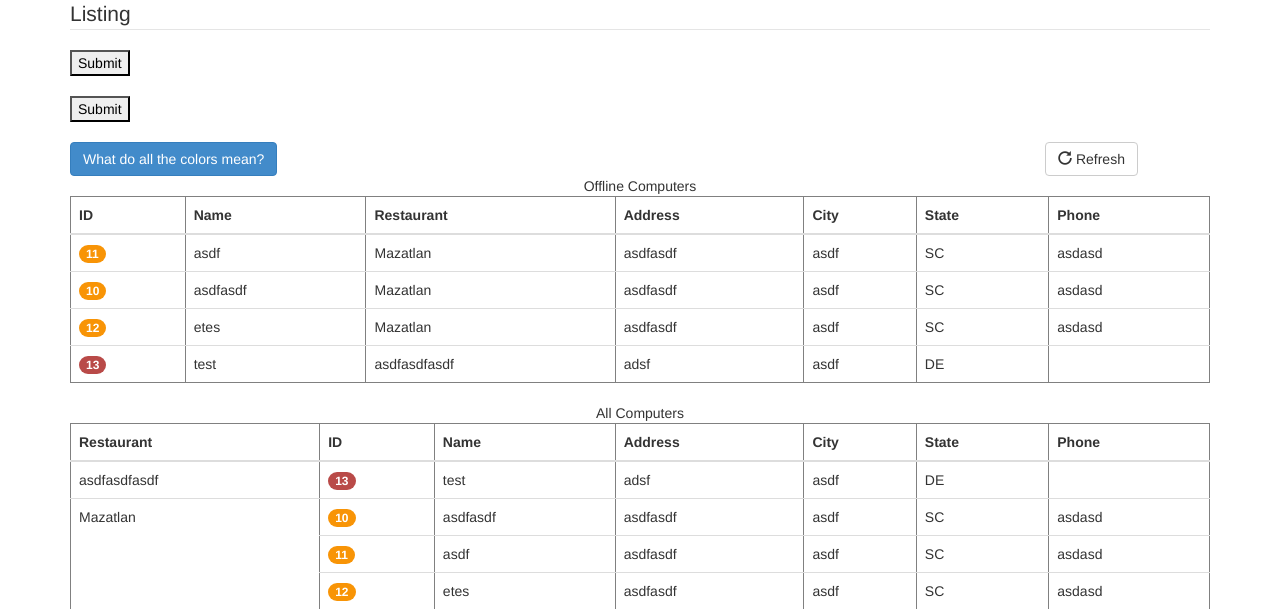
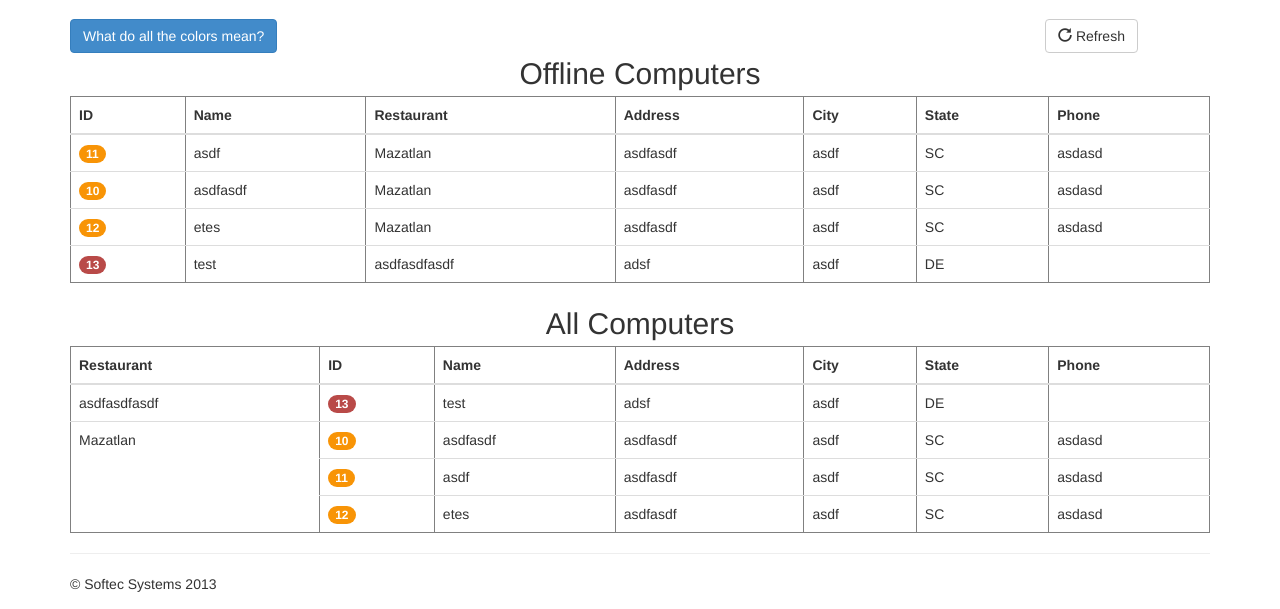
Before and after one commit to doubledubba/softec, a Django app: page /listings/ajax in a window 1280 px wide. Shown: the part 51-660 px from the top of the page. Run offline with Django 3.2, Linux system fonts and the light colour scheme; data comes from the database, SQL or seed files in the repository; both versions use the stored data as it was after the commit; parts of the project's set-up code (start-up, migrations or seed data) failed here and were passed over.

Commit message:
made the two aesthetically similar

```diff
--- a/softecNotifications/softecNotifications/templates/notifications/ajax_listing.html
+++ b/softecNotifications/softecNotifications/templates/notifications/ajax_listing.html
@@ -14,7 +14,7 @@ function init_table(tableID, caption, headers) {
     var $table = $('<table id="' + tableID + '" border="1" class="table table-condenses">');
     console.log('<table id="' + tableID + '" border="1" class="table table-condenses">')
     // caption
-    $table.append('<caption>' + caption + '</caption>')
+    $table.append('<caption style="text-align: center;font-size: 30px">' + caption + '</caption><br><br>')
     // thead
     .append('<thead>').children('thead')
     .append('<tr />').children('tr').append(headers);
@@ -122,12 +122,7 @@ function init_tables() {
 {% block body_tag %}<body onload="init_tables()">{% endblock %}
 
 {% block body %}
-<legend>Listing</legend>
-
-<input type="submit" onclick="update_tables()"> <br> <br>
-<input type="submit" onclick="clear_offline_table()"> <br> <br>
-
-
+<br>
 <div class="row">
   <div class="col-md-10">
       <a data-toggle="modal" href="#myModal" class="btn btn-primary btn-md">What do all the colors mean?</a>
```
Also changed, not shown: softecNotifications/softecNotifications/softec.db.
